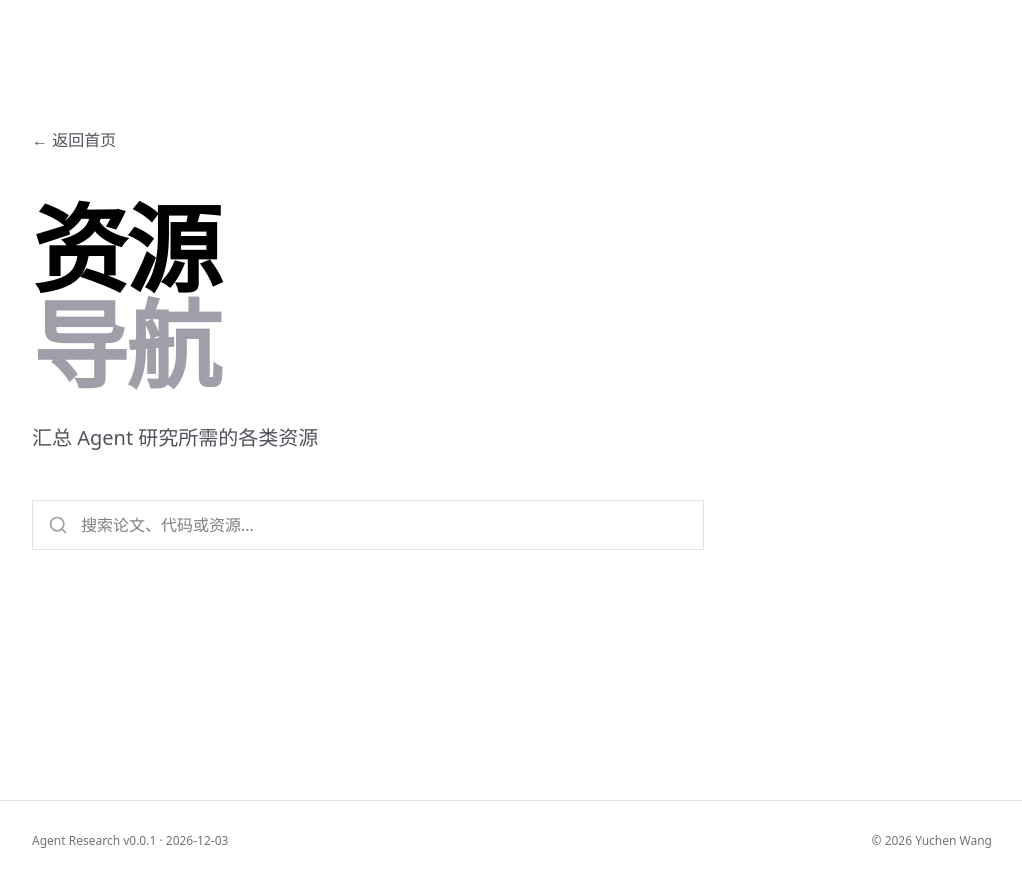
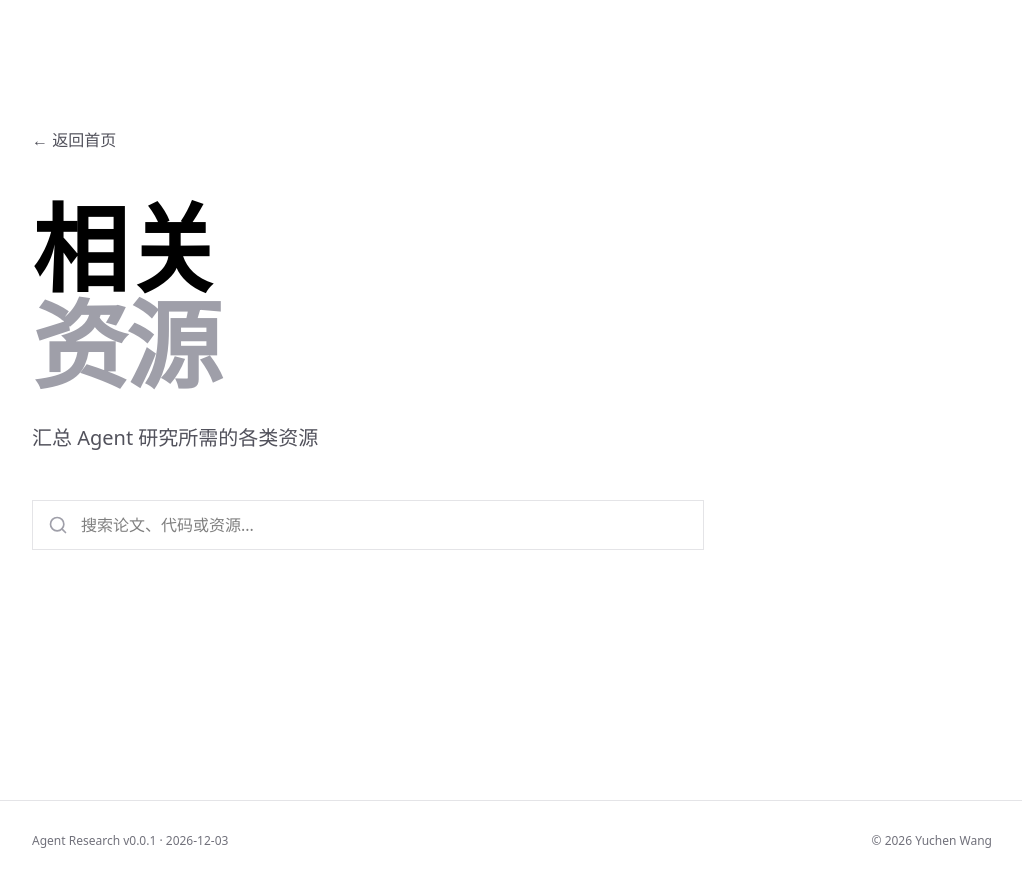
Before and after one commit to yc-w-cn/agent-research, a Next.js app: page /agent-research/resources in a window 1280 px wide. Shown: the whole page, without its empty margins (128-1150 px from the left). Built offline with nearby package versions, Linux system fonts and the light colour scheme.

Commit message:
docs(resources): 更新页面标题文字从"资源导航"改为"相关资源"

```diff
--- a/src/app/resources/page.tsx
+++ b/src/app/resources/page.tsx
@@ -30,9 +30,9 @@ export default async function ResourcesPage() {
 
         <header className="mb-24">
           <h1 className="text-8xl font-bold tracking-tight leading-none">
-            资源
+            相关
             <br />
-            <span className="text-zinc-400">导航</span>
+            <span className="text-zinc-400">资源</span>
           </h1>
           <p className="mt-8 text-xl text-zinc-600 max-w-xl">
             汇总 Agent 研究所需的各类资源
```
